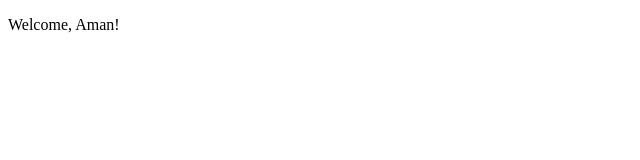
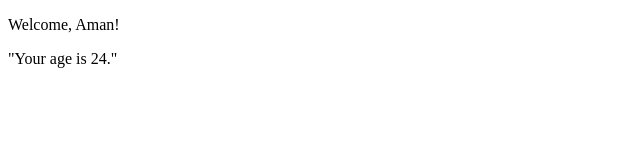
Before and after one commit to SuleymanAmangeldiyev/re_done_develhope_ex, a React (Create React App) app: page / in a window 1280 px wide. Shown: the top 160 px of the page, without its empty margins (0-640 px from the left). Built offline with nearby package versions, Linux system fonts and the light colour scheme.

Commit message:
the ex: 17 (conditional redering - 03) has done

```diff
--- a/src/App.jsx
+++ b/src/App.jsx
@@ -5,7 +5,7 @@ export class App extends Component {
   render() {
   const ady = "Aman"
     return (
-      <div><Welcome name={ady}/></div>
+      <div><Welcome name={ady}  age='24' /></div>
     )
   }
 }
@@ -14,6 +14,6 @@ export default App
 
 
 
-// the ex: 16 (Conditional Rendering - 02)
+// the ex: 17 (Conditional Rendering - 03)
 
-// Modify the Welcome component so that the Age component is rendered only if the age prop is present.
+// Modify the Welcome component so that the Age component is rendered only if the age prop is greater than 18 and less than 65..
--- a/src/Welcome.jsx
+++ b/src/Welcome.jsx
@@ -5,7 +5,7 @@ import React, { Component } from 'react'
    return (
      <>
        <p> Welcome, {name}!</p>
-     {age &&  <Age age={age}/>}
+     {age > 18 && age < 65 && <Age age={age}/>}
      </>
    );
  }
```
